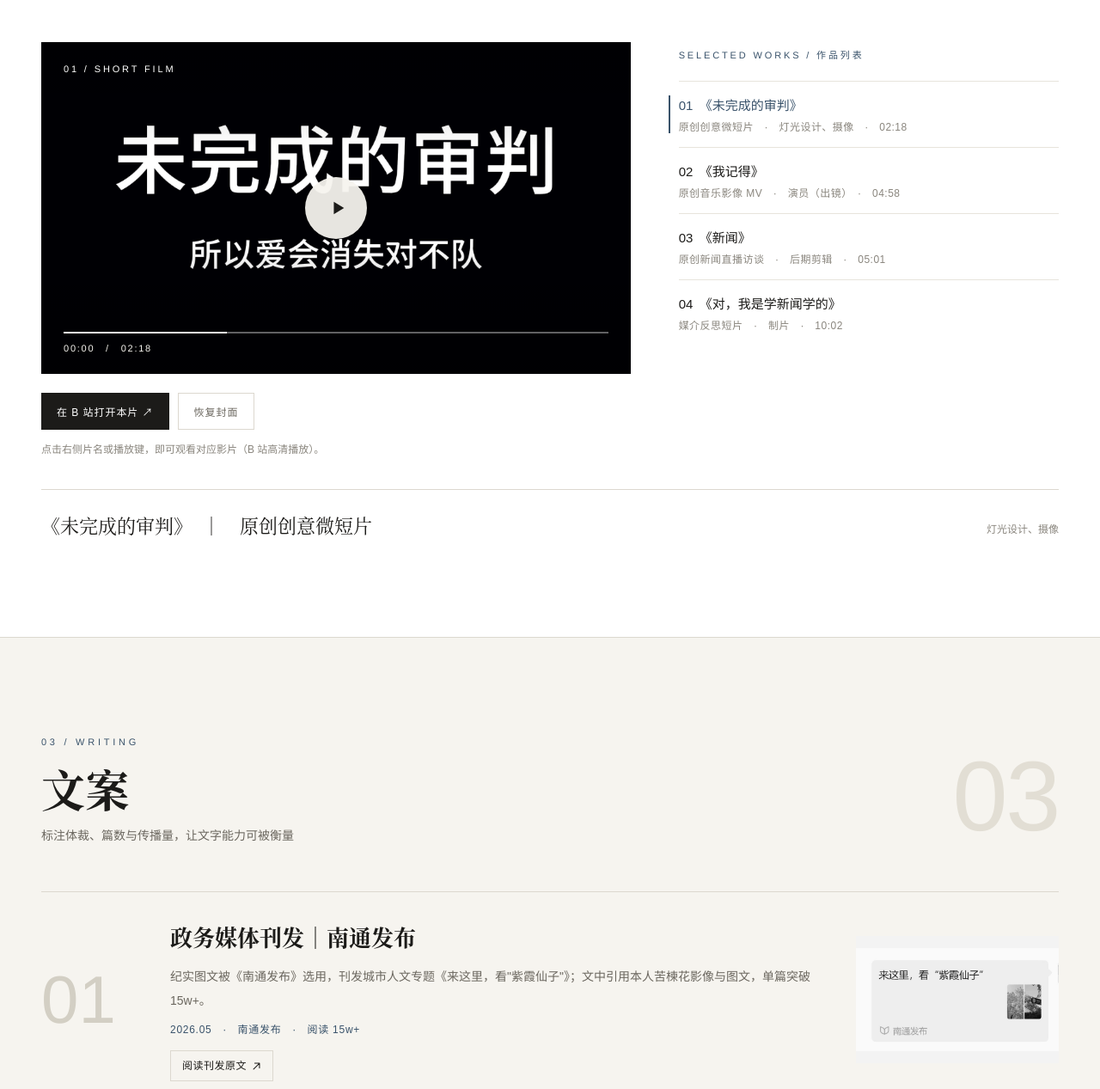
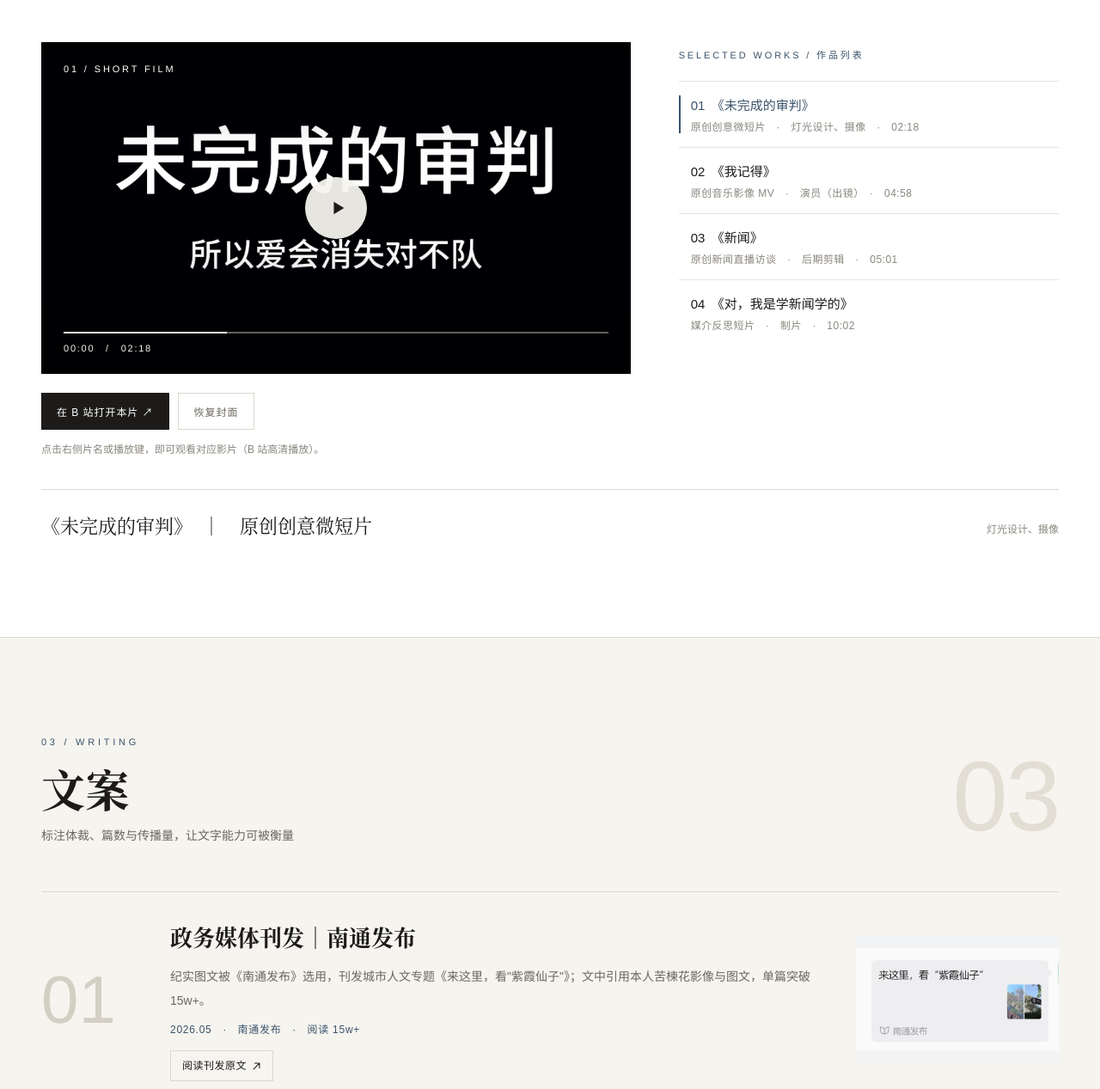
Before and after one commit to DabaibaibaiVAE/protfolio, a plain HTML site: page index.html in a window 1280 px wide. Shown: the part 3113-4380 px from the top of the page at 86% size. Drawn offline with Linux system fonts and the light colour scheme.

Commit message:
Add files via upload

```diff
--- a/index.html
+++ b/index.html
@@ -142,9 +142,9 @@ h1{font-family:var(--serif);font-size:clamp(48px,5vw,72px);line-height:1.36;font
 .embed-box iframe{width:100%;height:100%;border:0}
 .video-list{padding-top:6px}
 .video-list h4{font-family:var(--latin);font-size:11px;letter-spacing:.26em;color:var(--accent);font-weight:500;margin-bottom:20px}
-.work-item{position:relative;display:block;width:100%;text-align:left;padding:16px 0;border-top:1px solid #E7E4DC;transition:color .25s,background .25s}
+.work-item{position:relative;display:block;width:100%;text-align:left;padding:16px 0 16px 14px;border-top:1px solid #E7E4DC;transition:color .25s,background .25s}
 .work-item:hover{background:linear-gradient(90deg,rgba(58,83,107,.06),transparent 65%)}
-.work-item.on::before{content:'';position:absolute;left:-12px;top:16px;bottom:16px;width:2px;background:var(--accent)}
+.work-item.on::before{content:'';position:absolute;left:0;top:16px;bottom:16px;width:2px;background:var(--accent)}
 .work-item strong{display:block;font-size:15px;font-weight:500;color:var(--ink)}
 .work-item small{display:block;font-size:12px;color:var(--faint);margin-top:6px;letter-spacing:.04em}
 .work-item.on strong{color:var(--accent)}
@@ -174,8 +174,8 @@ h1{font-family:var(--serif);font-size:clamp(48px,5vw,72px);line-height:1.36;font
 .write-links a:hover{border-color:var(--accent);background:var(--accent);color:#fff}
 .write-links a svg{width:11px;height:11px}
 .write-thumb{height:148px;overflow:hidden;background:#D6D2C8}
-.write-thumb img{width:100%;height:100%;object-fit:cover;filter:grayscale(1);transition:filter .4s,transform .4s}
-.write-row:hover .write-thumb img{filter:grayscale(0);transform:scale(1.04)}
+.write-thumb img{width:100%;height:100%;object-fit:cover;transition:transform .4s}
+.write-row:hover .write-thumb img{transform:scale(1.04)}
 
 /* layout samples */
 .layout-grid{display:grid;grid-template-columns:1.6fr 1fr;gap:32px}
```
Also changed, not shown: write-eyesnews.jpg.
